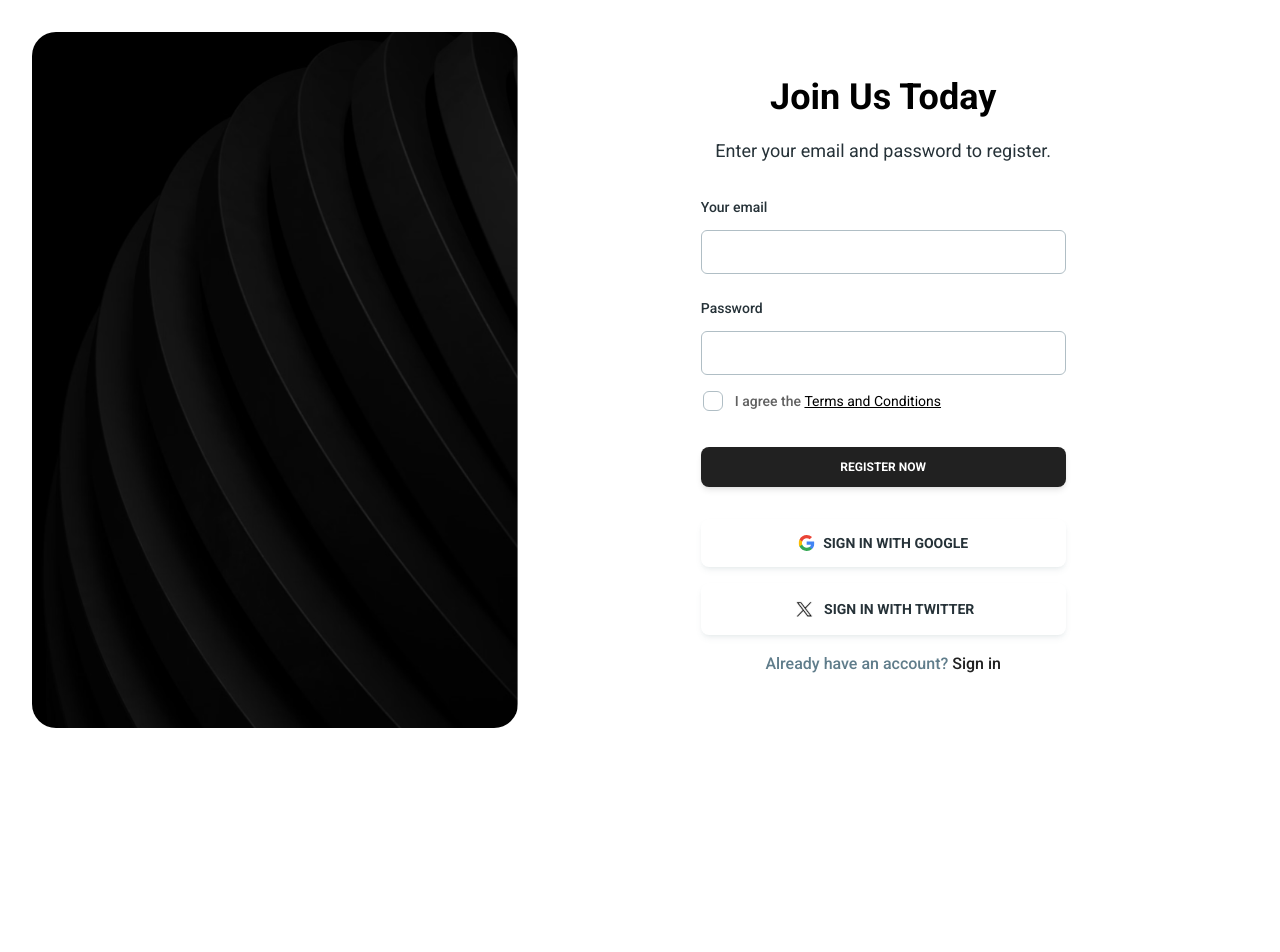
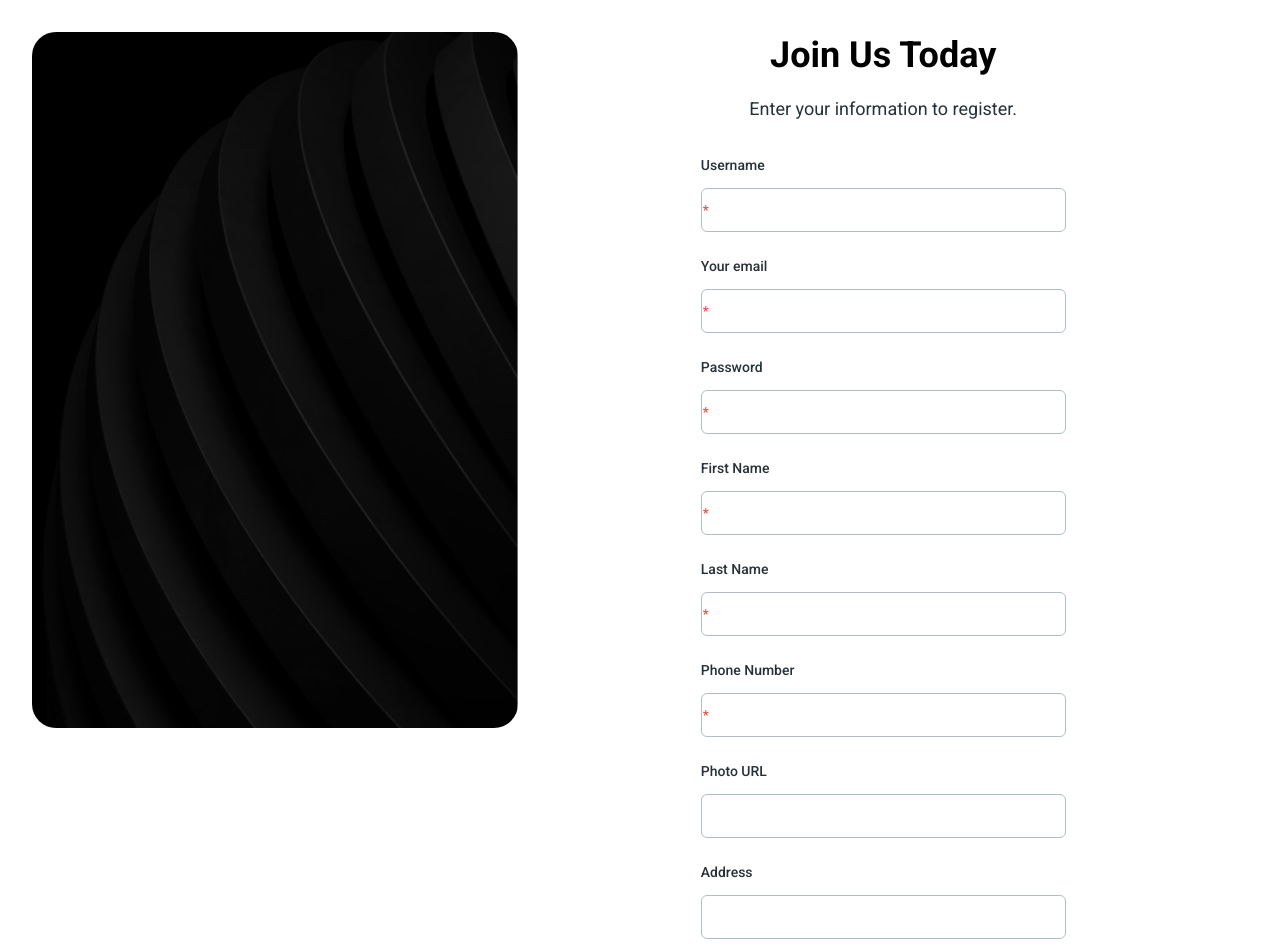
Before and after one commit to websiteprodev/QuizCraft, a React (Vite) app: page /auth/sign-up in a window 1280 px wide. Shown: the top 952 px of the page. Before the commit the page ends 800 px from the top, so only its background shows below. Built offline with nearby package versions, Linux system fonts and the light colour scheme.

Commit message:
Implemented Registration and writing it to database

```diff
--- a/src/pages/auth/sign-up.jsx
+++ b/src/pages/auth/sign-up.jsx
@@ -1,18 +1,48 @@
+import React from "react";
 import { useState } from "react";
 import { createUserWithEmailAndPassword } from "firebase/auth";
-import { Card, Input, Checkbox, Button, Typography } from "@material-tailwind/react";
+import { Card, Input, Checkbox, Button, Typography, Select, Option } from "@material-tailwind/react";
 import { Link, useNavigate } from "react-router-dom";
-import { auth } from "../../configs/firebase";
+import { auth, db } from "../../configs/firebase";
+import {collection, doc, getDocs, query, setDoc, where} from "firebase/firestore";
+
 
 export function SignUp() {
+  const [username, setUsername] = useState("");
   const [email, setEmail] = useState("");
   const [password, setPassword] = useState("");
   const [emailError, setEmailError] = useState("");
   const [passwordError, setPasswordError] = useState("");
+  const [firstName, setFirstName] = useState("");
+  const [lastName, setLastName] = useState("");
+  const [phoneNumber, setPhoneNumber] = useState("");
+  const [photoURL, setPhotoURL] = useState("");
+  const [address, setAddress] = useState("");
+  const [role, setRole] = useState("student"); // "organizer" or "student"
   const navigate = useNavigate();
+
+  const validateInputs = () =>{
+    const nameRegex = /^[A-Za-z]{1,30}$/;
+    const phoneRegex = /^[0-9]{10}$/;
+
+    if(!nameRegex.test(firstName) || !nameRegex.test(lastName)){
+      alert("First and last names must only contain letters and be between 1 and 30 characters ");
+      return false;
+    }
+    if(username.length < 3 || username.length > 30){
+      alert("Username must be between 3 and 30 characters.");
+      return false;
+    }
+    if(!phoneRegex.test(phoneNumber)){
+      alert("Phone number must be exactly 10 digits.");
+      return false;
+    }
+    return true;
+  };
 
   const handleSignUp = async (e) => {
     e.preventDefault();
+     if(!validateInputs()) return;
 
     setEmailError("");
     setPasswordError("");
@@ -28,11 +58,38 @@ export function SignUp() {
       return;
     }
 
-    try {
-      await createUserWithEmailAndPassword(auth, email, password);
+
+   try {
+      const usernameSnapshot = await getDocs(query(collection(db, "users"), where("username", "==", username)));
+      if(!usernameSnapshot.empty){
+        alert("Username is already taken.");
+        return;
+      }
+
+      const phoneSnapshot = await getDocs(query(collection(db, "users"), where("phoneNumber", "==", phoneNumber)));
+      if(!phoneSnapshot.empty){
+        alert("Phone number is already registered.");
+        return;
+      }
+
+      const userCredential = await createUserWithEmailAndPassword(auth, email, password);
+      const user = userCredential.user;
+
+      await setDoc(doc(db, "users", username), {
+        email,
+        firstName,
+        lastName,
+        phoneNumber,
+        photoURL,
+        address,
+        role,
+        uid: user.uid,
+      });
+
       navigate("/auth/sign-in");
     } catch (error) {
       console.error("Error signing up:", error);
+      alert(error.message);
     }
   };
 
@@ -47,10 +104,23 @@ export function SignUp() {
       <div className="w-full lg:w-3/5 flex flex-col items-center justify-center">
         <div className="text-center">
           <Typography variant="h2" className="font-bold mb-4">Join Us Today</Typography>
-          <Typography variant="paragraph" color="blue-gray" className="text-lg font-normal">Enter your email and password to register.</Typography>
+          <Typography variant="paragraph" color="blue-gray" className="text-lg font-normal">Enter your information to register.</Typography>
         </div>
         <form onSubmit={handleSignUp} className="mt-8 mb-2 mx-auto w-80 max-w-screen-lg lg:w-1/2">
           <div className="mb-1 flex flex-col gap-6">
+          <Typography variant="small" color="blue-gray" className="-mb-3 font-medium">
+            Username
+            </Typography>
+            <Input
+              size="lg"
+              placeholder="Username"
+              value={username}
+              onChange={(e) => setUsername(e.target.value)}
+              className=" !border-t-blue-gray-200 focus:!border-t-gray-900"
+              labelProps={{
+                className: "before:content-none after:content-none",
+              }}
+            required/>
             <Typography variant="small" color="blue-gray" className="-mb-3 font-medium">
               Your email
             </Typography>
@@ -63,7 +133,7 @@ export function SignUp() {
               labelProps={{
                 className: "before:content-none after:content-none",
               }}
-            />
+            required/>
             {emailError && (
               <Typography variant="small" color="red" className="mt-1">
                 {emailError}
@@ -82,14 +152,93 @@ export function SignUp() {
               labelProps={{
                 className: "before:content-none after:content-none",
               }}
-            />
+             required/>
             {passwordError && (
               <Typography variant="small" color="red" className="mt-1">
                 {passwordError}
               </Typography>
             )}
-          </div>
-          <Checkbox
+            <Typography variant="small" color="blue-gray" className="-mb-3 font-medium">
+            First Name
+            </Typography>
+            <Input
+              size="lg"
+              placeholder="First Name"
+              value={firstName}
+              onChange={(e) => setFirstName(e.target.value)}
+              className=" !border-t-blue-gray-200 focus:!border-t-gray-900"
+              labelProps={{
+                className: "before:content-none after:content-none",
+              }}
+            required/>
+            <Typography variant="small" color="blue-gray" className="-mb-3 font-medium">
+            Last Name
+            </Typography>
+            <Input
+              size="lg"
+              placeholder="Last Name"
+              value={lastName}
+              onChange={(e) => setLastName(e.target.value)}
+              className=" !border-t-blue-gray-200 focus:!border-t-gray-900"
+              labelProps={{
+                className: "before:content-none after:content-none",
+              }}
+            required/>
+            <Typography variant="small" color="blue-gray" className="-mb-3 font-medium">
+            Phone Number
+            </Typography>
+            <Input
+              size="lg"
+              placeholder="Phone Number"
+              value={phoneNumber}
+              onChange={(e) => setPhoneNumber(e.target.value)}
+              className=" !border-t-blue-gray-200 focus:!border-t-gray-900"
+              labelProps={{
+                className: "before:content-none after:content-none",
+              }}
+            required/>
+            <Typography variant="small" color="blue-gray" className="-mb-3 font-medium">
+            Photo URL
+            </Typography>
+            <Input
+              size="lg"
+              placeholder="Last Name"
+              value={photoURL}
+              onChange={(e) => setPhotoURL(e.target.value)}
+              className=" !border-t-blue-gray-200 focus:!border-t-gray-900"
+              labelProps={{
+                className: "before:content-none after:content-none",
+              }}
+            />
+            <Typography variant="small" color="blue-gray" className="-mb-3 font-medium">
+            Address
+            </Typography>
+            <Input
+              size="lg"
+              placeholder="Address"
+              value={address}
+              onChange={(e) => setAddress(e.target.value)}
+              className=" !border-t-blue-gray-200 focus:!border-t-gray-900"
+              labelProps={{
+                className: "before:content-none after:content-none",
+              }}
+            />
+            <Typography variant="small" color="blue-gray" className="-mb-3 font-medium">
+            Role
+            </Typography>
+            <div className="w-72">
+            <Select
+              label="Role"
+              value={role}
+              onChange={(e) => setRole(e.target.value)}
+            >
+              <Option value="student">Student</Option>
+              <Option value="organizer">Organizer</Option>
+            </Select>
+            </div>
+
+            </div>
+            <Checkbox
             label={
               <Typography
                 variant="small"
@@ -110,29 +259,6 @@ export function SignUp() {
           <Button className="mt-6" fullWidth type="submit">
             Register Now
           </Button>
-
-          <div className="space-y-4 mt-8">
-            <Button size="lg" color="white" className="flex items-center gap-2 justify-center shadow-md" fullWidth>
-              <svg width="17" height="16" viewBox="0 0 17 16" fill="none" xmlns="http://www.w3.org/2000/svg">
-                <g clipPath="url(#clip0_1156_824)">
-                  <path d="M16.3442 8.18429C16.3442 7.64047 16.3001 7.09371 16.206 6.55872H8.66016V9.63937H12.9813C12.802 10.6329 12.2258 11.5119 11.3822 12.0704V14.0693H13.9602C15.4741 12.6759 16.3442 10.6182 16.3442 8.18429Z" fill="#4285F4" />
-                  <path d="M8.65974 16.0006C10.8174 16.0006 12.637 15.2922 13.9627 14.0693L11.3847 12.0704C10.6675 12.5584 9.7415 12.8347 8.66268 12.8347C6.5756 12.8347 4.80598 11.4266 4.17104 9.53357H1.51074V11.5942C2.86882 14.2956 5.63494 16.0006 8.65974 16.0006Z" fill="#34A853" />
-                  <path d="M4.16852 9.53356C3.83341 8.53999 3.83341 7.46411 4.16852 6.47054V4.40991H1.51116C0.376489 6.67043 0.376489 9.33367 1.51116 11.5942L4.16852 9.53356Z" fill="#FBBC04" />
-                  <path d="M8.65974 3.16644C9.80029 3.1488 10.9026 3.57798 11.7286 4.36578L14.0127 2.08174C12.5664 0.72367 10.6469 -0.0229773 8.65974 0.000539111C5.63494 0.000539111 2.86882 1.70548 1.51074 4.40987L4.1681 6.4705C4.8001 4.57449 6.57266 3.16644 8.65974 3.16644Z" fill="#EA4335" />
-                </g>
-                <defs>
-                  <clipPath id="clip0_1156_824">
-                    <rect width="16" height="16" fill="white" transform="translate(0.5)" />
-                  </clipPath>
-                </defs>
-              </svg>
-              <span>Sign in With Google</span>
-            </Button>
-            <Button size="lg" color="white" className="flex items-center gap-2 justify-center shadow-md" fullWidth>
-              <img src="/img/twitter-logo.svg" height={24} width={24} alt="" />
-              <span>Sign in With Twitter</span>
-            </Button>
-          </div>
           <Typography variant="paragraph" className="text-center text-blue-gray-500 font-medium mt-4">
             Already have an account?
             <Link to="/auth/sign-in" className="text-gray-900 ml-1">Sign in</Link>
```
